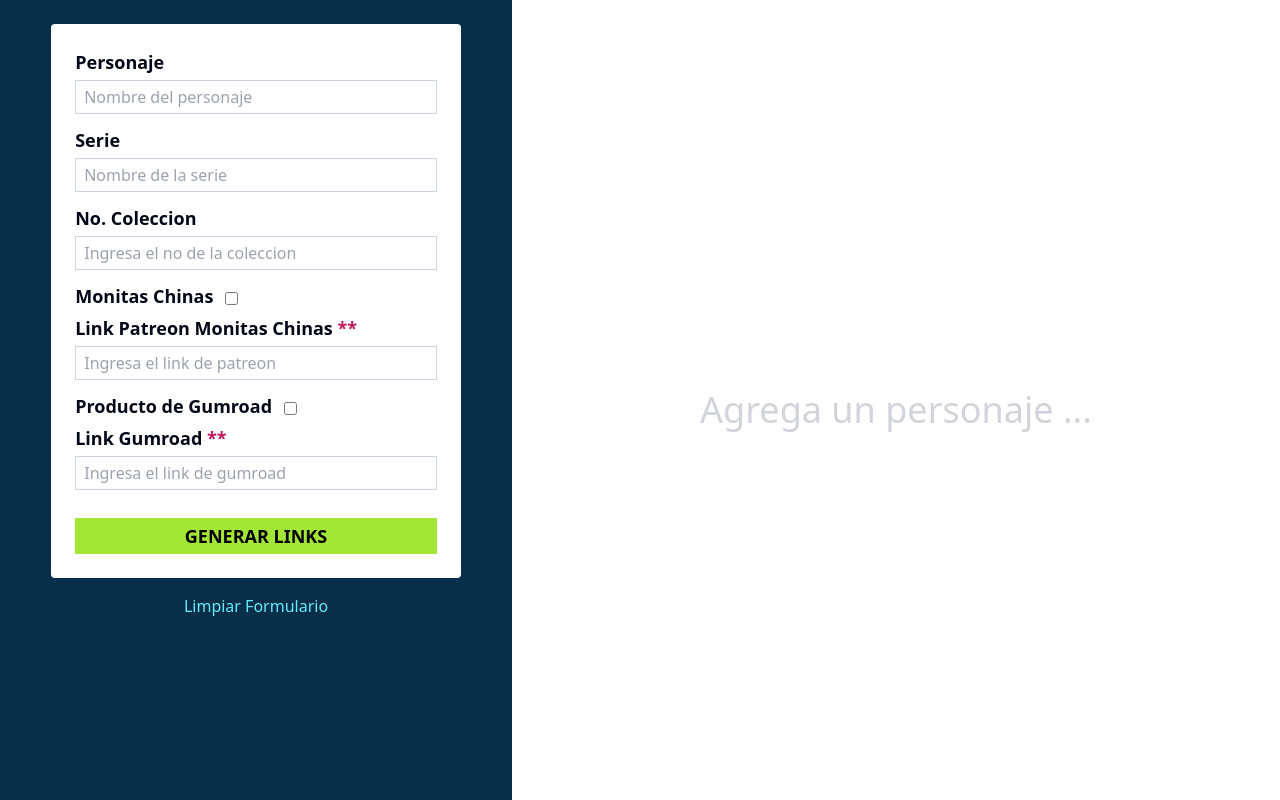
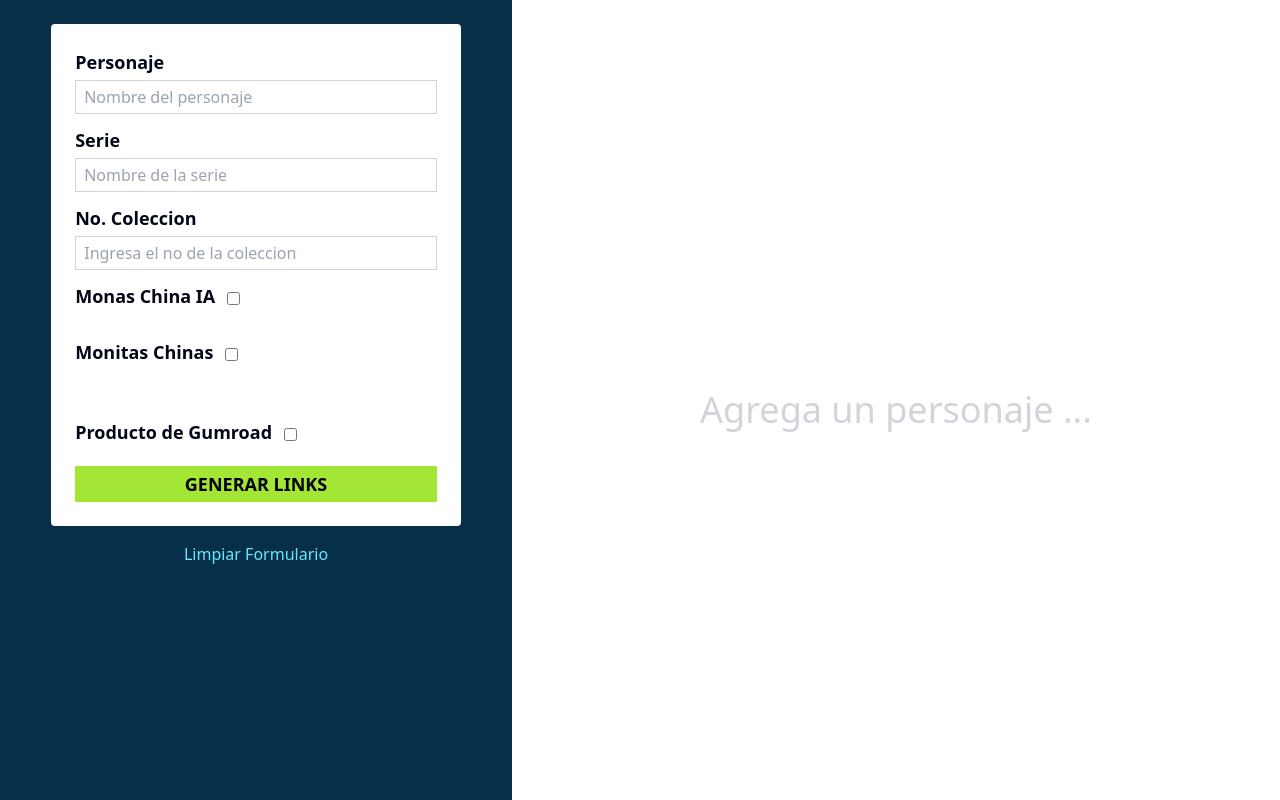
Before and after one commit to cesarpgasuz/copy-links, a React (Vite) app: page / in a window 1280 px wide. Built offline with nearby package versions, Linux system fonts and the light colour scheme.

Commit message:
delete: se borraron los campos de links gumroad y patreon

```diff
--- a/src/components/Formulario.jsx
+++ b/src/components/Formulario.jsx
@@ -12,11 +12,11 @@ const Formulario = ({ setLiga }) => {
     //activar gumroad
     const [isChecked, setIsChecked] = useState(false);
     //link gumroad
-    const [gumroad, setGumroad] = useState('')
+    // const [gumroad, setGumroad] = useState('')
 
     const [monitas, setMonitas] = useState(false)
 
-    const [patreonMonitas, setPatreonMonitas] = useState('')
+    const [ia, setIa] = useState(false)
 
 
 
@@ -32,7 +32,7 @@ const Formulario = ({ setLiga }) => {
 
 
 
-        setLiga({ nombre, serie, coleccion, gumroad, isChecked, monitas, patreonMonitas})
+        setLiga({ nombre, serie, coleccion, isChecked, monitas, ia })
 
     }
 
@@ -40,7 +40,6 @@ const Formulario = ({ setLiga }) => {
         setNombre('')
         setSerie('')
         setColeccion('')
-        setGumroad('')
         setLiga({})
         setIsChecked(false)
         setMonitas(false)
@@ -85,6 +84,17 @@ const Formulario = ({ setLiga }) => {
                 />
 
                 <div className="flex items-center gap-3">
+                    <label htmlFor="checkBox" className="font-bold text-slate-950 text-lg mb-1 block">Monas China IA</label>
+                    <input
+                        id="checkBox"
+                        type="checkbox"
+                        checked={ia}
+                        onChange={() => setIa(!ia)}
+                    />
+                </div>
+                <br />
+
+                <div className="flex items-center gap-3">
                     <label htmlFor="checkBox" className="font-bold text-slate-950 text-lg mb-1 block">Monitas Chinas</label>
                     <input
                         id="checkBox"
@@ -94,20 +104,8 @@ const Formulario = ({ setLiga }) => {
                     />
                 </div>
 
-                <label htmlFor="monitasChinas" className="font-bold text-slate-950 text-lg mb-1 block">Link Patreon Monitas Chinas <strong className="text-pink-700">**</strong></label>
-                <input
-                    id="monitasChinas"
-                    type="text"
-                    name=""
-                    placeholder="Ingresa el link de patreon"
-                    className="w-full border border-slate-300 mb-3 py-1 px-2 block"
-                    value={patreonMonitas}
-                    onChange={(e) => setPatreonMonitas(e.target.value)}
-                />
-
-
-
-
+                <br />
+                <br />
                 <div className="flex items-center gap-3">
                     <label htmlFor="checkBox" className="font-bold text-slate-950 text-lg mb-1 block">Producto de Gumroad</label>
                     <input
@@ -118,7 +116,8 @@ const Formulario = ({ setLiga }) => {
                     />
                 </div>
 
-                <label htmlFor="gumroad" className="font-bold text-slate-950 text-lg mb-1 block">Link Gumroad <strong className="text-pink-700">**</strong></label>
+
+                {/* <label htmlFor="gumroad" className="font-bold text-slate-950 text-lg mb-1 block">Link Gumroad <strong className="text-pink-700">**</strong></label>
                 <input
                     id="gumroad"
                     type="text"
@@ -127,7 +126,7 @@ const Formulario = ({ setLiga }) => {
                     className="w-full border border-slate-300 mb-3 py-1 px-2 block"
                     value={gumroad}
                     onChange={(e) => setGumroad(e.target.value)}
-                />
+                /> */}
 
                 <input
                     type="submit"
--- a/src/components/Listado.jsx
+++ b/src/components/Listado.jsx
@@ -6,7 +6,7 @@ import ArticleBody from './ui/ArticleBody';
 import { quitarEspacios, mayusculas, textosConGuion, eliminarCadenaPatreon } from '../utilities';
 
 const Listado = ({ liga }) => {
-    const { nombre, serie, coleccion, gumroad, isChecked, monitas, patreonMonitas, boothMonitas } = liga;
+    const { nombre, serie, coleccion, gumroad, isChecked, monitas, patreonMonitas, boothMonitas, ia } = liga;
     const cardRef = useRef(null);
     const card2Ref = useRef(null);
     const card3Ref = useRef(null);
@@ -139,7 +139,8 @@ const Listado = ({ liga }) => {
 
                     <section className='flex flex-col gap-4 pt-5 pb-10'>
 
-                        {/* archivos winrar */}
+
+                        {(ia || monitas) && (
                             <Article>
                                 <ArticleTitle>{monitas ? 'Winrar Monitas Chinas' : 'Winrar IA'}</ArticleTitle>
                                 <ArticleBody>
@@ -147,6 +148,10 @@ const Listado = ({ liga }) => {
                                     <button className='button-copy' onClick={handleCopyCard7}>Copy</button>
                                 </ArticleBody>
                             </Article>
+
+                        )}
+
+
 
                         {!monitas && (
                             <>
@@ -158,7 +163,8 @@ const Listado = ({ liga }) => {
                                     </ArticleBody>
                                 </Article>
 
-
+                                {ia && (
+                                    <>
                                         <Article>
                                             <ArticleTitle>Patreon IA - Title</ArticleTitle>
                                             <ArticleBody>
@@ -174,6 +180,10 @@ const Listado = ({ liga }) => {
                                                 <button className='button-copy' onClick={handleCopyCard2}>Copy</button>
                                             </ArticleBody>
                                         </Article>
+                                    </>
+
+                                )}
+
                             </>
 
                         )}
@@ -206,12 +216,12 @@ const Listado = ({ liga }) => {
 
 
 
-                        {!monitas && (
+                        {!monitas && ia && (
 
                             <>
 
                                 <Article>
-                                    <ArticleTitle>Facebook, Twitter, Instagram</ArticleTitle>
+                                    <ArticleTitle>Facebook, Twitter, Instagram IA</ArticleTitle>
                                     <ArticleBody>
                                         <div ref={card4Ref}>
                                             <strong>{mayusculas(nombre)}</strong><br />
@@ -288,81 +298,21 @@ const Listado = ({ liga }) => {
 
 
                         <Article>
-                            <ArticleTitle>{monitas ? 'Pixiv Title Monitas Chinas' : 'Pixiv Title'}</ArticleTitle>
+                            <ArticleTitle><strong className='bg-cyan-300 px-2'>Pixiv</strong> Title {monitas ? 'Monitas Chinas' : 'Monas Chinas'}</ArticleTitle>
                             <ArticleBody>
                                 <p ref={card5Ref}>{mayusculas(nombre)} #{coleccion}</p>
                                 <button className='button-copy' onClick={handleCopyCard5}>Copy</button>
                             </ArticleBody>
                         </Article>
 
-
-                        <Article>
-                            <ArticleTitle>{monitas ? 'Twitter Monitas Chinas' : 'Twitter Monas Chinas'}</ArticleTitle>
-                            <ArticleBody>
-                                <div ref={cardTitleXJaponesRef}>
-                                    <span>{mayusculas(nombre)} - {mayusculas(serie)} </span>< br/>
-                                    <p>#{quitarEspacios(nombre).toLowerCase()} #AIグラビア #AIグラドル #AIイラスト #AIArtwork #AI美女 #AI美少女 #AI彼女 #SDXL #anime #AiAnime #AIanimegirl #DigitalArt #AIArtwork #aigirls #animeIA #waifu #cosplay</p>
-                                    </div>
-                                <button className='button-copy' onClick={handleCopyCardTitleXJaponesRef}>Copy</button>
-                            </ArticleBody>
-                        </Article>
-
-
-
-                        {!isChecked && !monitas && (
-
-                            <Article>
-                                <ArticleTitle>Pixiv Body Sin Gumroad</ArticleTitle>
-                                <ArticleBody>
-                                    <div ref={card13Ref}>
-                                        <span>👇👇Find various uncensored images in  🔥</span><br />
-                                        <span>👉 https://www.patreon.com/monaschinas_ia  </span><br /><br />
-                                        <span>👇👇Social networks  🔥</span><br />
-                                        <span>👉 https://monaschinas.link  </span><br /><br />
-                                    </div>
-                                    <button className='button-copy' onClick={handleCopyCard13}>Copy</button>
-                                </ArticleBody>
-                            </Article>
-                        )}
-
-
-                        {gumroad && (
-                            <>
-
-                                <Article>
-                                    <ArticleTitle>Pixiv Body</ArticleTitle>
-                                    <ArticleBody>
-                                        <div ref={card6Ref}>
-                                            <span>Uncensored images 🔥</span><br />
-                                            <span>👉 https://www.patreon.com/monaschinas_ia  </span><br /><br />
-                                            <span>👇👇Social networks  🔥</span><br />
-                                            <span>👉 https://monaschinas.link  </span><br /><br />
-
-                                            {gumroad && (
-                                                <>
-                                                    <span>Buy Collection Separately</span><br />
-                                                    <span className='break-words'>👉 {gumroad} 👈</span><br /><br />
-                                                </>
-                                            )}
-
-                                        </div>
-                                        <button className='button-copy' onClick={handleCopyCard6}>Copy</button>
-                                    </ArticleBody>
-                                </Article>
-
-                            </>
-
-                        )}
-
-
-                        {monitas && patreonMonitas && (
+                        {monitas && (
 
                             <Article>
                                 <ArticleTitle><strong className='bg-cyan-300 px-2'>Pixiv</strong> Descripcion Monitas Chinas</ArticleTitle>
                                 <ArticleBody>
                                     <div ref={card15Ref}>
-                                        <span>【Patreon】 https://www.patreon.com/monitaschinas92</span><br />
-                                        <span>【Patreon Full Set】 {eliminarCadenaPatreon(patreonMonitas)}</span>
+                                        <strong>Social networks</strong><br />
+                                        <span>https://linktr.ee/monitaschinas92 </span><br /><br />
                                     </div>
                                     <button className='button-copy' onClick={handleCopyCard15}>Copy</button>
                                 </ArticleBody>
@@ -371,7 +321,33 @@ const Listado = ({ liga }) => {
 
 
 
+                        {!monitas && (
 
+                            <Article>
+                                <ArticleTitle><strong className='bg-cyan-300 px-2'>Pixiv</strong> Descripcion Monas Chinas</ArticleTitle>
+                                <ArticleBody>
+                                    <div ref={card13Ref}>
+                                        <strong>Social networks</strong><br />
+                                        <span>https://linktr.ee/monaschinas_ia </span><br /><br />
+                                    </div>
+                                    <button className='button-copy' onClick={handleCopyCard13}>Copy</button>
+                                </ArticleBody>
+                            </Article>
+                        )}
+
+
+
+
+                        <Article>
+                            <ArticleTitle>{monitas ? 'Twitter Monitas Chinas' : 'Twitter Monas Chinas'}</ArticleTitle>
+                            <ArticleBody>
+                                <div ref={cardTitleXJaponesRef}>
+                                    <span>{mayusculas(nombre)} - {mayusculas(serie)} </span>< br />
+                                    <p>#{quitarEspacios(nombre).toLowerCase()} #AIグラビア #AIグラドル #AIイラスト #AIArtwork #AI美女 #AI美少女 #AI彼女 #SDXL #anime #AiAnime #AIanimegirl #DigitalArt #AIArtwork #aigirls #animeIA #waifu</p>
+                                </div>
+                                <button className='button-copy' onClick={handleCopyCardTitleXJaponesRef}>Copy</button>
+                            </ArticleBody>
+                        </Article>
 
 
 
```
Lines whose indentation alone changed are shown as unchanged.
